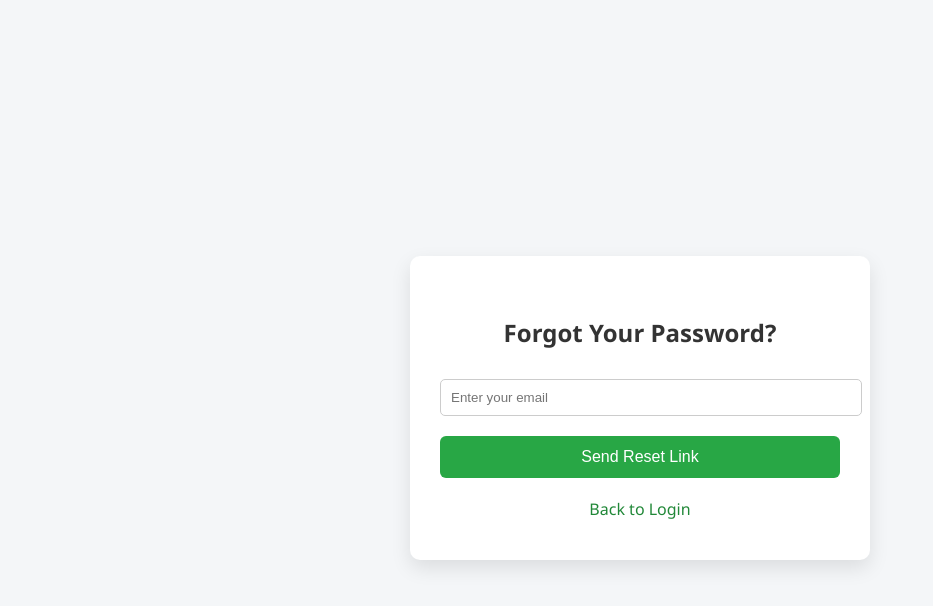
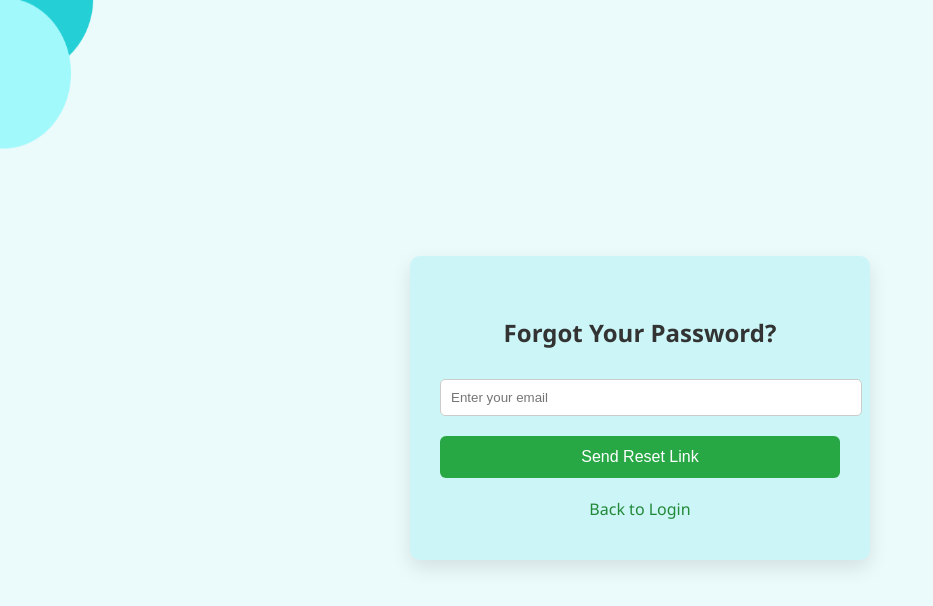
Before and after one commit to dammyjay/NodeMCU_Postgress-main---Copy2, a website: page forgot-password.html in a window 1280 px wide. Shown: the whole page, without its empty margins (0-933 px from the left). Drawn offline with Linux system fonts and the light colour scheme.

Commit message:
form background

```diff
--- a/forgot-password.html
+++ b/forgot-password.html
@@ -7,7 +7,7 @@
   <style>
     body {
       font-family: "Segoe UI", sans-serif;
-      background-color: #f4f6f8;
+      background-color: #EBFAFB;
       display: flex;
       align-items: center;
       justify-content: center;
@@ -15,7 +15,8 @@
     }
 
     .container {
-      background: white;
+      /* background: white; */
+      background-color: rgba(130, 236, 236, 0.3); ;
       padding: 40px 30px;
       border-radius: 10px;
       box-shadow: 0 8px 20px rgba(0,0,0,0.1);
@@ -63,9 +64,18 @@
     a:hover {
       text-decoration: underline;
     }
+    .mask{
+        position: fixed;
+        top: 0;
+        left: 0;
+        z-index: -1;
+        width: 100px;
+        height:150px;
+    }
   </style>
 </head>
 <body>
+  <img class="mask" src="mask.png" alt="">
   <div class="container">
     <h2>Forgot Your Password?</h2>
     <form action="/forgot-password" method="post">
```
Also changed, not shown: login.html (+3 -2 lines), reset-password.html (+12 -2 lines), signup.html (+3 -2 lines).
